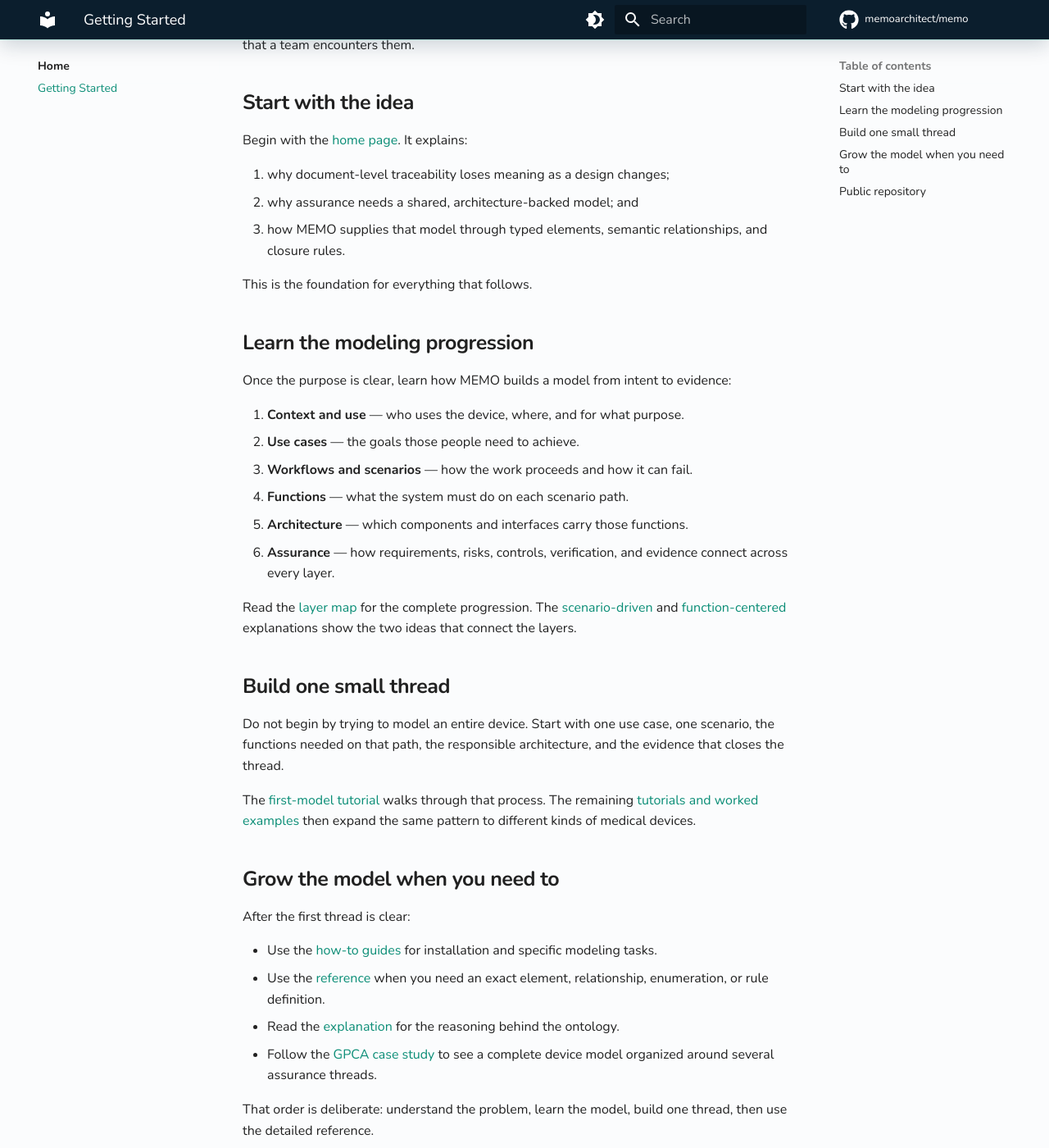
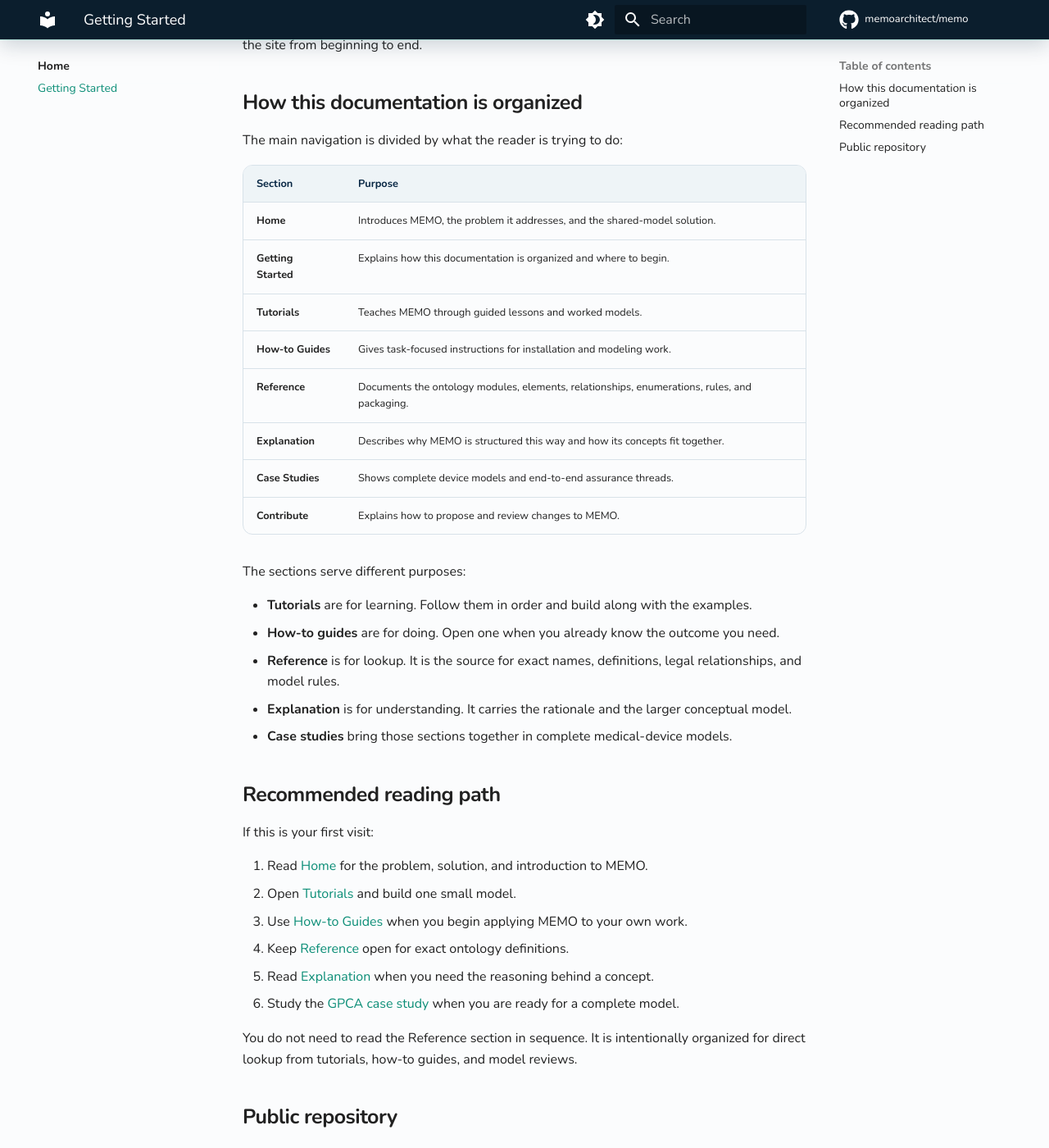
Before and after one commit to memoarchitect/memo, an MkDocs documentation site: the page built from docs/getting-started.md, in a window 1280 px wide and 1400 px high, scrolled down 236 px. Shown: the whole window at 82% size. Built offline with MkDocs 1.6.1 and Material for MkDocs 9.7.7, drawn with Linux system fonts in a browser that asks for light colours; comment, search, counter and statistics services are not loaded; some of the changed text lies outside the part shown.

Commit message:
docs: explain the site information architecture

```diff
--- a/docs/getting-started.md
+++ b/docs/getting-started.md
@@ -1,66 +1,56 @@
 # Getting started
 
-MEMO brings clinical intent, system behavior, architecture, risk,
-verification, and evidence into one connected SysML v2 model. The documentation
-introduces those ideas in the same order that a team encounters them.
+This site is the documentation for the MEMO ontology. It is organized so that
+you can learn the ontology progressively, complete a specific task, or look up
+an exact definition without reading the site from beginning to end.
 
-## Start with the idea
+## How this documentation is organized
 
-Begin with the [home page](index.md). It explains:
+The main navigation is divided by what the reader is trying to do:
 
-1. why document-level traceability loses meaning as a design changes;
-2. why assurance needs a shared, architecture-backed model; and
-3. how MEMO supplies that model through typed elements, semantic
-   relationships, and closure rules.
+| Section | Purpose |
+| --- | --- |
+| **Home** | Introduces MEMO, the problem it addresses, and the shared-model solution. |
+| **Getting Started** | Explains how this documentation is organized and where to begin. |
+| **Tutorials** | Teaches MEMO through guided lessons and worked models. |
+| **How-to Guides** | Gives task-focused instructions for installation and modeling work. |
+| **Reference** | Documents the ontology modules, elements, relationships, enumerations, rules, and packaging. |
+| **Explanation** | Describes why MEMO is structured this way and how its concepts fit together. |
+| **Case Studies** | Shows complete device models and end-to-end assurance threads. |
+| **Contribute** | Explains how to propose and review changes to MEMO. |
 
-This is the foundation for everything that follows.
+The sections serve different purposes:
 
-## Learn the modeling progression
+- **Tutorials** are for learning. Follow them in order and build along with the
+  examples.
+- **How-to guides** are for doing. Open one when you already know the outcome
+  you need.
+- **Reference** is for lookup. It is the source for exact names, definitions,
+  legal relationships, and model rules.
+- **Explanation** is for understanding. It carries the rationale and the larger
+  conceptual model.
+- **Case studies** bring those sections together in complete medical-device
+  models.
 
-Once the purpose is clear, learn how MEMO builds a model from intent to
-evidence:
+## Recommended reading path
 
-1. **Context and use** — who uses the device, where, and for what purpose.
-2. **Use cases** — the goals those people need to achieve.
-3. **Workflows and scenarios** — how the work proceeds and how it can fail.
-4. **Functions** — what the system must do on each scenario path.
-5. **Architecture** — which components and interfaces carry those functions.
-6. **Assurance** — how requirements, risks, controls, verification, and
-   evidence connect across every layer.
+If this is your first visit:
 
-Read the [layer map](layers/index.md) for the complete progression. The
-[scenario-driven](what/scenario-driven.md) and
-[function-centered](what/function-centered.md) explanations show the two ideas
-that connect the layers.
+1. Read [Home](index.md) for the problem, solution, and introduction to MEMO.
+2. Open [Tutorials](examples/index.md) and build one small model.
+3. Use [How-to Guides](how-to/index.md) when you begin applying MEMO to your own
+   work.
+4. Keep [Reference](reference/index.md) open for exact ontology definitions.
+5. Read [Explanation](why/index.md) when you need the reasoning behind a concept.
+6. Study the [GPCA case study](case-studies/gpca/index.md) when you are ready for
+   a complete model.
 
-## Build one small thread
-
-Do not begin by trying to model an entire device. Start with one use case, one
-scenario, the functions needed on that path, the responsible architecture, and
-the evidence that closes the thread.
-
-The [first-model tutorial](tutorials/first-model.md) walks through that process.
-The remaining [tutorials and worked examples](examples/index.md) then expand the
-same pattern to different kinds of medical devices.
-
-## Grow the model when you need to
-
-After the first thread is clear:
-
-- Use the [how-to guides](how-to/index.md) for installation and specific
-  modeling tasks.
-- Use the [reference](reference/index.md) when you need an exact element,
-  relationship, enumeration, or rule definition.
-- Read the [explanation](why/index.md) for the reasoning behind the ontology.
-- Follow the [GPCA case study](case-studies/gpca/index.md) to see a complete
-  device model organized around several assurance threads.
-
-That order is deliberate: understand the problem, learn the model, build one
-thread, then use the detailed reference.
+You do not need to read the Reference section in sequence. It is intentionally
+organized for direct lookup from tutorials, how-to guides, and model reviews.
 
 ## Public repository
 
-MEMO is developed in public at
+The MEMO ontology and this documentation are developed in public at
 [**github.com/memoarchitect/memo**](https://github.com/memoarchitect/memo).
 
 MEMO Tools and MEMO Architect are separate products with their own
```
